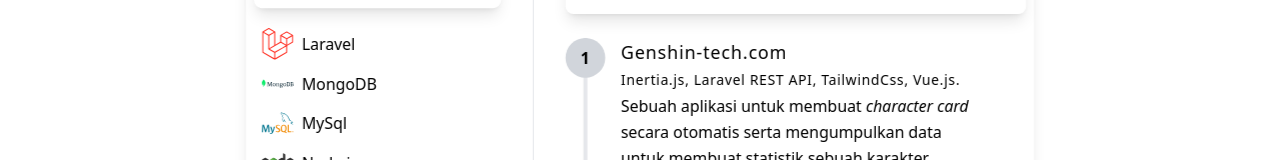
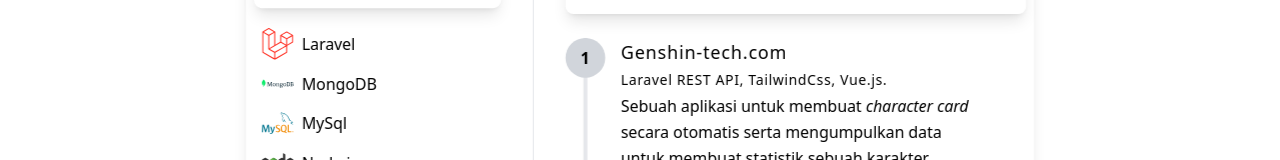
Before and after one commit to Alnaive/portofolio, a Vue app: page /cv in a window 1280 px wide. Shown: the part 767-927 px from the top of the page. Built offline with nearby package versions, Linux system fonts and the light colour scheme; some icons are missing.

Commit message:
update profile pict

```diff
--- a/src/components/Profile.vue
+++ b/src/components/Profile.vue
@@ -5,7 +5,7 @@
           <div class="flex flex-col items-center sm:flex-row mt-10">
             <div class="sm:w-1/3 text-center sm:pr-8 sm:py-8 animate-in fade-in ease-linear ">
               <div class="w-32 h-32 rounded-full inline-flex items-center justify-center bg-gray-200 text-gray-400">
-                <img class="object-fit rounded-full" src="https://scontent-sin6-3.xx.fbcdn.net/v/t1.6435-9/90614411_2929833050395746_7458422833643782144_n.jpg?stp=dst-jpg_s552x414&_nc_cat=105&ccb=1-7&_nc_sid=174925&_nc_eui2=AeHbgWGsxpdYsrNKsFPEtnbL-Pk5KH09PLD4-TkofT08sK8w6EqTEuqmQq4Lb-vpKGAFHrtef0oCaCuQzjbGsErk&_nc_ohc=cMwHqux9jKMAX-wnkV6&_nc_ht=scontent-sin6-3.xx&oh=00_AfCkyPd6AnrUFfa_UzXzJXko4epaR5EKQMOGswq8yyJuPw&oe=639A6C0D" alt="" srcset="">
+                <img class="object-fit rounded-full" src="https://media.discordapp.net/attachments/873515567930290237/1054257646523400212/26233065_1637187756326955_9085236053320698975_o.png?width=701&height=701" alt="" srcset="">
               </div>
               <div class="flex flex-col items-center text-center justify-center">
                 <h2 class="font-medium title-font mt-4  text-lg">Muhammad Fery Perdana S.Kom</h2>
--- a/src/components/TheWelcome.vue
+++ b/src/components/TheWelcome.vue
@@ -10,7 +10,7 @@
       </div>
     </div>
     <div class="lg:max-w-lg lg:w-full md:w-1/2 w-5/6 md:mr-24">
-      <img class="object-cover object-center rounded" alt="hero" src="https://scontent-sin6-3.xx.fbcdn.net/v/t1.6435-9/90614411_2929833050395746_7458422833643782144_n.jpg?stp=dst-jpg_s552x414&_nc_cat=105&ccb=1-7&_nc_sid=174925&_nc_eui2=AeHbgWGsxpdYsrNKsFPEtnbL-Pk5KH09PLD4-TkofT08sK8w6EqTEuqmQq4Lb-vpKGAFHrtef0oCaCuQzjbGsErk&_nc_ohc=cMwHqux9jKMAX-wnkV6&_nc_ht=scontent-sin6-3.xx&oh=00_AfCkyPd6AnrUFfa_UzXzJXko4epaR5EKQMOGswq8yyJuPw&oe=639A6C0D">
+      <img class="object-cover object-center rounded" alt="hero" src="https://media.discordapp.net/attachments/873515567930290237/1054257646523400212/26233065_1637187756326955_9085236053320698975_o.png?width=701&height=701">
     </div>
   </div>
 </section>
--- a/src/views/CV.vue
+++ b/src/views/CV.vue
@@ -122,7 +122,7 @@
                     </div>
                     <div class="flex-grow pl-4">
                         <h2 class="font-medium title-font text-lg mb-1 tracking-wider">Genshin-tech.com</h2>
-                        <h2 class="font-medium title-font text-sm mb-1 tracking-wider">Inertia.js, Laravel REST API, TailwindCss, Vue.js.</h2>
+                        <h2 class="font-medium title-font text-sm mb-1 tracking-wider">Laravel REST API, TailwindCss, Vue.js.</h2>
                         <p class="leading-relaxed">
                             Sebuah aplikasi untuk membuat <i>character card</i> secara otomatis serta mengumpulkan data untuk membuat statistik sebuah karakter.
                         </p>
```
